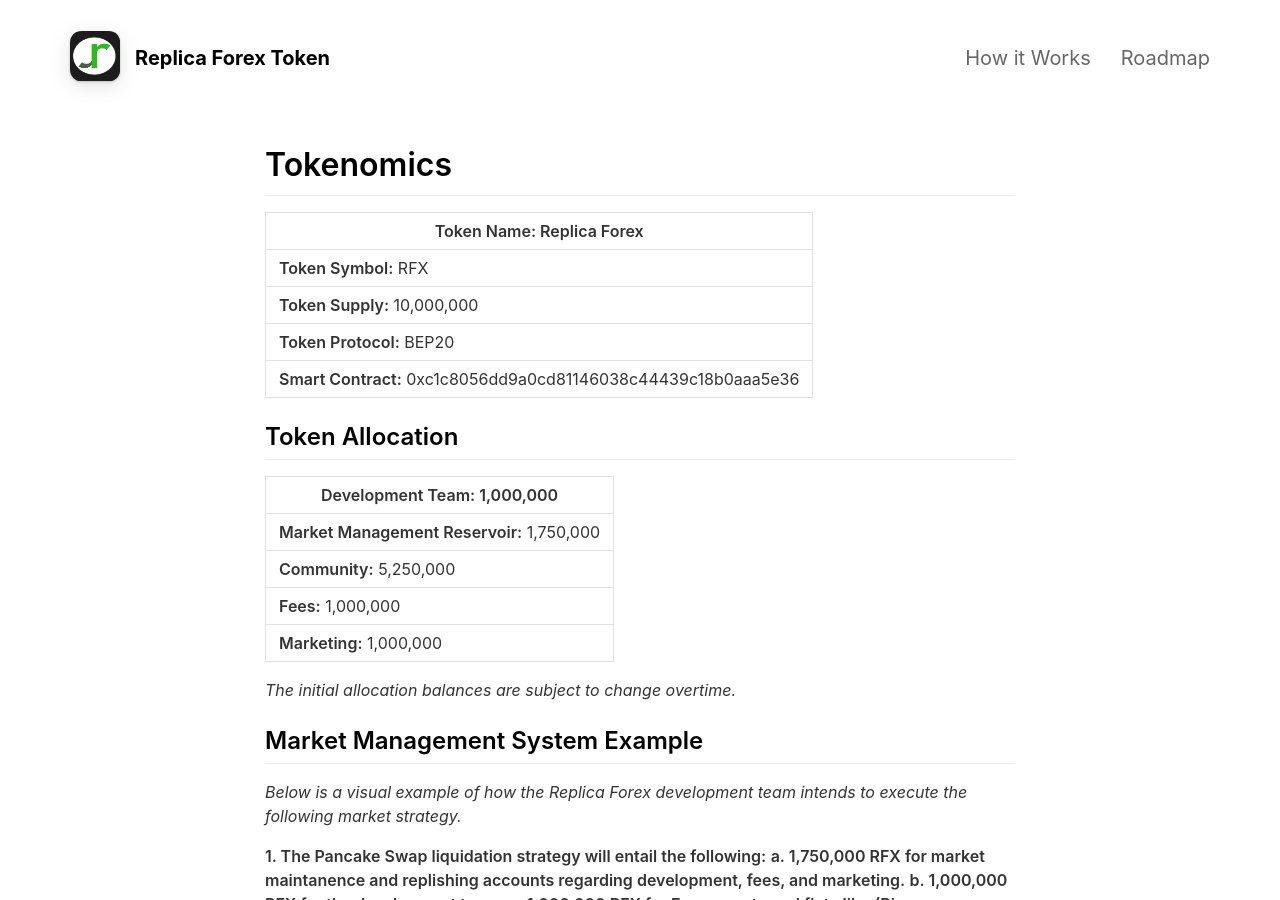
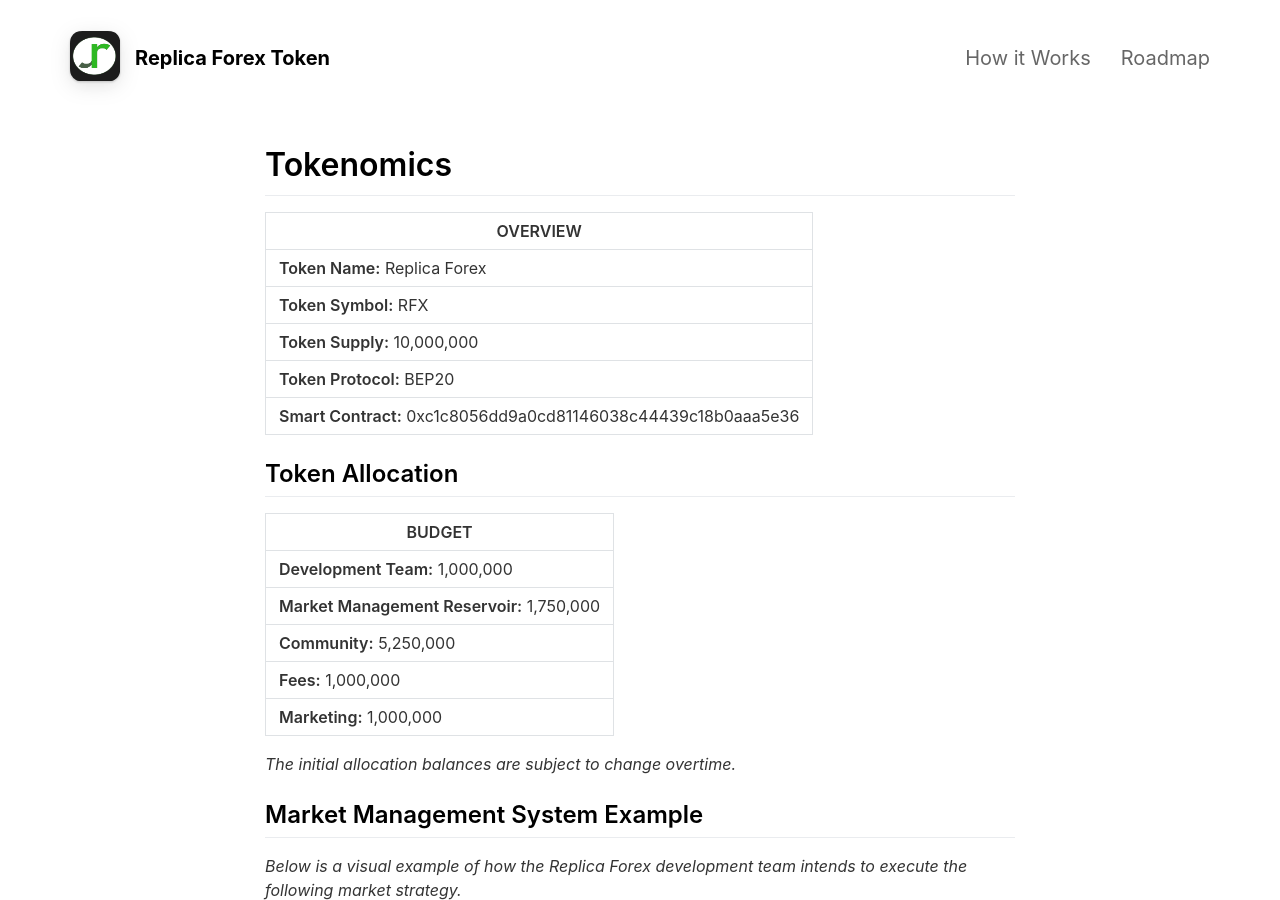
Before and after one commit to fintechntrusts2020/Replica_Forex, a Jekyll site: the page built from _pages/Howitworks.md, in a window 1280 px wide and 900 px high. Built offline with Jekyll 4.4.1, drawn with Linux system fonts in a browser that asks for light colours; nearby versions of some CDN libraries.

Commit message:
Howitworks.md(Update)

```diff
--- a/_pages/Howitworks.md
+++ b/_pages/Howitworks.md
@@ -5,7 +5,8 @@ include_in_header: true
 ---
 # Tokenomics
 
-
+|**OVERVIEW**                 |
+|-----------------------------|
 |**Token Name:** Replica Forex|
 |-----------------------------|
 |**Token Symbol:** RFX|
@@ -19,7 +20,8 @@ include_in_header: true
 
 ## Token Allocation
 
-
+|**BUDGET**                     |
+|-------------------------------|
 |**Development Team:** 1,000,000|
 |-------------------------------|
 |**Market Management Reservoir:** 1,750,000|
```
